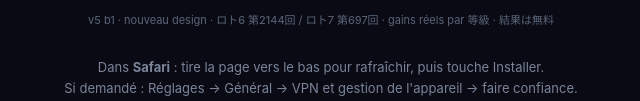
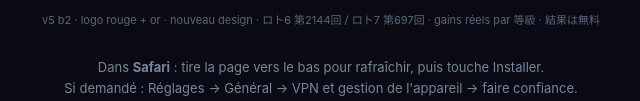
Before and after one commit to wayheme69/lottoaijp-ota, a plain HTML site: page index.html in a window 1280 px wide. Shown: the part 387-488 px from the top of the page, without its empty margins (319-959 px from the left). Drawn offline with Linux system fonts and the light colour scheme.

Commit message:
OTA jpv5b2 : version

```diff
--- a/index.html
+++ b/index.html
@@ -6,6 +6,6 @@
 <h1>ロト AI</h1>
 <p class="tag">Build de test · installation sans TestFlight</p>
 <a class="btn" href="itms-services://?action=download-manifest&url=https://wayheme69.github.io/lottoaijp-ota/manifest-jpv5b2.plist">📲 Installer / Mettre à jour</a>
-<p class="v">v5 b1 · nouveau design · ロト6 第2144回 / ロト7 第697回 · gains réels par 等級 · 結果は無料</p>
+<p class="v">v5 b2 · logo rouge + or · nouveau design · ロト6 第2144回 / ロト7 第697回 · gains réels par 等級 · 結果は無料</p>
 <p class="sub">Dans <b>Safari</b> : tire la page vers le bas pour rafraîchir, puis touche Installer.<br>Si demandé : Réglages → Général → VPN et gestion de l'appareil → faire confiance.<br>🔒 Verrouillé sur ton iPhone uniquement.</p>
 </body></html>
```
